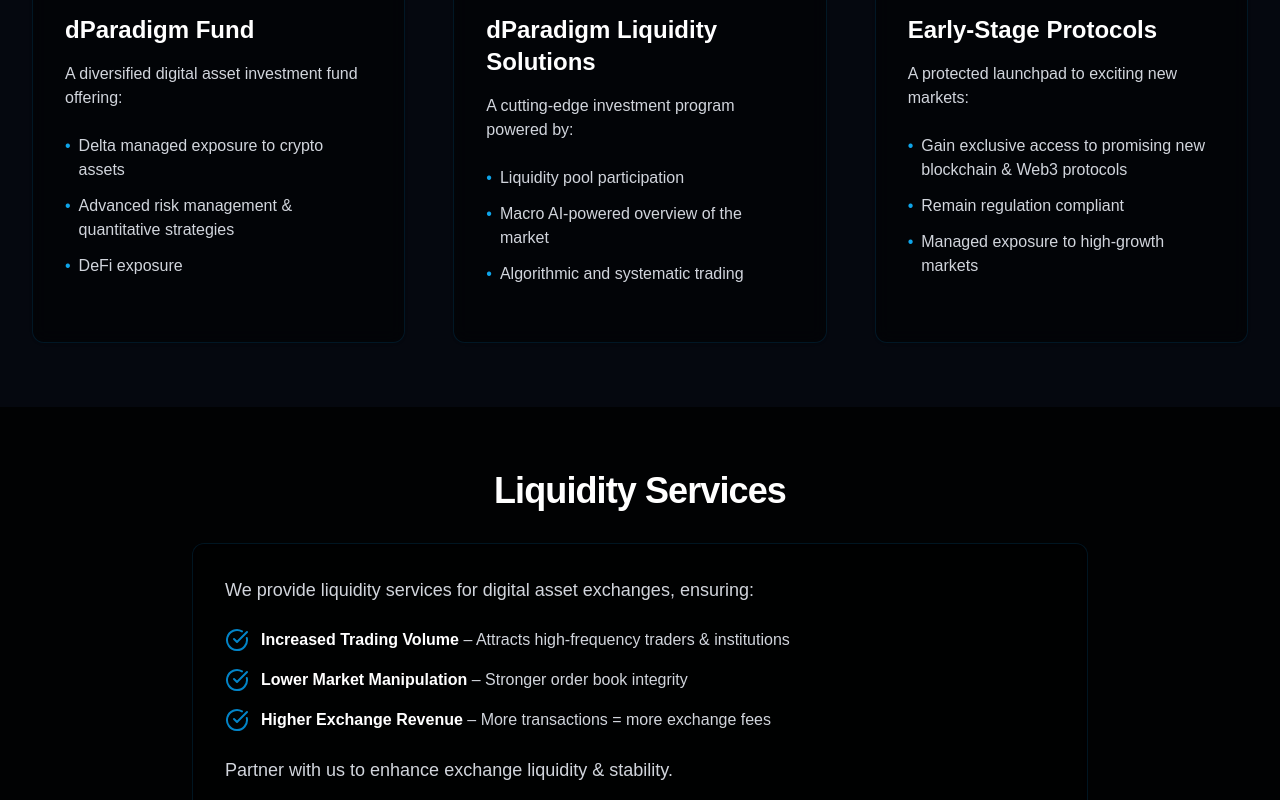
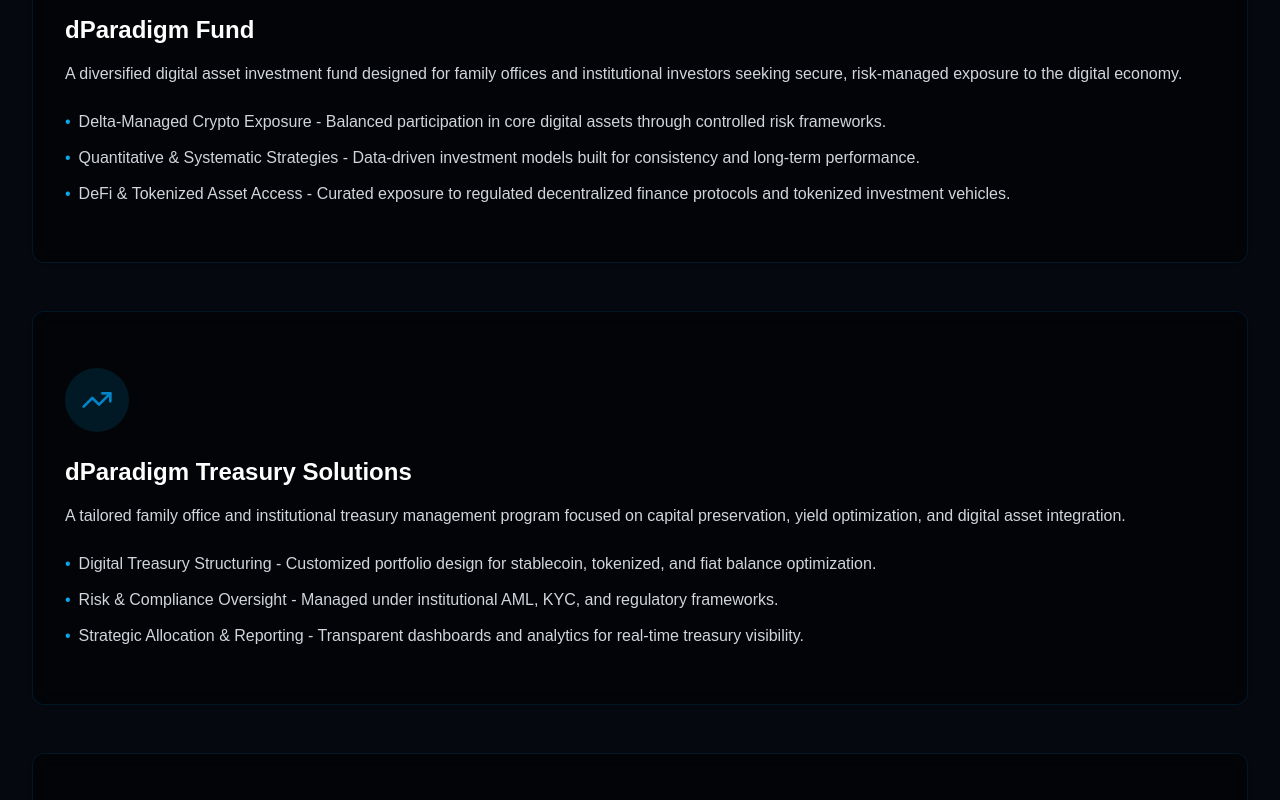
Before and after one commit to dParadigm-defi/dparadigm-landing, a Next.js app: page /products in a window 1280 px wide. Shown: the part 520-1320 px from the top of the page. Built offline with nearby package versions, Linux system fonts and the light colour scheme; a web font is replaced by a local one.

Commit message:
(feat) updates

```diff
--- a/app/mission/page.tsx
+++ b/app/mission/page.tsx
@@ -61,6 +61,9 @@ export default function Mission() {
                               <Building className="h-6 w-6 text-blue-500" />
                           </div>
                           <h3 className="mb-2 text-xl font-bold text-white">DeFi protocols & CeFi markets</h3>
+                          <p className="text-gray-400">
+                              Exposure to decentralized and centralized digital finance ecosystems through compliant, yield-enhancing and data-driven strategies.
+                          </p>
                       </CardContent>
                   </Card>
 
@@ -70,6 +73,9 @@ export default function Mission() {
                               <Coins className="h-6 w-6 text-blue-500" />
                           </div>
                           <h3 className="mb-2 text-xl font-bold text-white">Tokenized assets & digital asset portfolios</h3>
+                          <p className="text-gray-400">
+                              Structured investments in tokenized instruments and diversified digital asset portfolios designed for institutional-grade performance.
+                          </p>
                       </CardContent>
                   </Card>
 
@@ -79,8 +85,11 @@ export default function Mission() {
                               <TrendingUp className="h-6 w-6 text-blue-500" />
                           </div>
                           <h3 className="mb-2 text-xl font-bold text-white">
-                    Liquidity provision, treasury management, market arbitrage
+                              Treasury Management
                           </h3>
+                          <p className="text-gray-400">
+                              Active strategies focused on capital efficiency, cash flow optimization, and value creation.
+                          </p>
                       </CardContent>
                   </Card>
             </div>
--- a/app/products/page.tsx
+++ b/app/products/page.tsx
@@ -27,7 +27,7 @@ export default function Products() {
         <div className="container relative z-10 mx-auto px-4 py-24 sm:px-6 lg:px-8">
           <div className="mx-auto max-w-4xl text-center">
             <h1 className="bg-gradient-to-r from-blue-400 to-blue-600 bg-clip-text text-4xl font-extrabold tracking-tight text-transparent sm:text-5xl md:text-6xl">
-              Investment Products
+                Portfolio Solutions
             </h1>
           </div>
         </div>
@@ -36,7 +36,7 @@ export default function Products() {
       {/* Products Section */}
       <section className="py-16">
         <div className="container mx-auto px-4 sm:px-6 lg:px-8">
-          <div className="grid gap-12 md:grid-cols-3">
+          <div className="grid gap-12 md:grid-cols-1">
             {/* dParadigm Fund */}
             <Card className="border-blue-600/20 bg-black/50 backdrop-blur-sm">
               <CardContent className="p-8">
@@ -44,19 +44,19 @@ export default function Products() {
                   <BarChart3 className="h-8 w-8 text-blue-500" />
                 </div>
                 <h2 className="mb-4 text-2xl font-bold text-white">dParadigm Fund</h2>
-                <p className="mb-6 text-gray-300">A diversified digital asset investment fund offering:</p>
+                <p className="mb-6 text-gray-300">A diversified digital asset investment fund designed for family offices and institutional investors seeking secure, risk-managed exposure to the digital economy.</p>
                 <ul className="space-y-3 text-gray-300">
                   <li className="flex items-start">
                     <span className="mr-2 text-blue-400">•</span>
-                    Delta managed exposure to crypto assets
+                      Delta-Managed Crypto Exposure - Balanced participation in core digital assets through controlled risk frameworks.
                   </li>
                   <li className="flex items-start">
                     <span className="mr-2 text-blue-400">•</span>
-                    Advanced risk management & quantitative strategies
+                      Quantitative & Systematic Strategies - Data-driven investment models built for consistency and long-term performance.
                   </li>
                   <li className="flex items-start">
                     <span className="mr-2 text-blue-400">•</span>
-                    DeFi exposure
+                      DeFi & Tokenized Asset Access - Curated exposure to regulated decentralized finance protocols and tokenized investment vehicles.
                   </li>
                 </ul>
               </CardContent>
@@ -68,20 +68,20 @@ export default function Products() {
                 <div className="mb-6 flex h-16 w-16 items-center justify-center rounded-full bg-blue-600/20">
                   <TrendingUp className="h-8 w-8 text-blue-500" />
                 </div>
-                <h2 className="mb-4 text-2xl font-bold text-white">dParadigm Liquidity Solutions</h2>
-                <p className="mb-6 text-gray-300">A cutting-edge investment program powered by:</p>
+                <h2 className="mb-4 text-2xl font-bold text-white">dParadigm Treasury Solutions</h2>
+                <p className="mb-6 text-gray-300">A tailored family office and institutional treasury management program focused on capital preservation, yield optimization, and digital asset integration.</p>
                 <ul className="space-y-3 text-gray-300">
                   <li className="flex items-start">
                     <span className="mr-2 text-blue-400">•</span>
-                    Liquidity pool participation
+                      Digital Treasury Structuring - Customized portfolio design for stablecoin, tokenized, and fiat balance optimization.
                   </li>
                   <li className="flex items-start">
                     <span className="mr-2 text-blue-400">•</span>
-                    Macro AI-powered overview of the market
+                      Risk & Compliance Oversight - Managed under institutional AML, KYC, and regulatory frameworks.
                   </li>
                   <li className="flex items-start">
                     <span className="mr-2 text-blue-400">•</span>
-                    Algorithmic and systematic trading
+                      Strategic Allocation & Reporting - Transparent dashboards and analytics for real-time treasury visibility.
                   </li>
                 </ul>
               </CardContent>
@@ -93,68 +93,26 @@ export default function Products() {
                 <div className="mb-6 flex h-16 w-16 items-center justify-center rounded-full bg-blue-600/20">
                   <Rocket className="h-8 w-8 text-blue-500" />
                 </div>
-                <h2 className="mb-4 text-2xl font-bold text-white">Early-Stage Protocols</h2>
+                <h2 className="mb-4 text-2xl font-bold text-white">Early-Stage Protocols & Web3 Ventures</h2>
                 <p className="mb-6 text-gray-300">
-                  A protected launchpad to exciting new markets:
+                    A selective launchpad providing compliant, risk-adjusted access to high-potential blockchain and Web3 opportunities.
                 </p>
                 <ul className="space-y-3 text-gray-300">
                   <li className="flex items-start">
                     <span className="mr-2 text-blue-400">•</span>
-                    Gain exclusive access to promising new blockchain & Web3 protocols
+                      Curated Early-Stage Access - Participation in vetted, regulation-aligned digital projects.
                   </li>
                   <li className="flex items-start">
                     <span className="mr-2 text-blue-400">•</span>
-                    Remain regulation compliant
+                      Governance & Oversight - Institutional due diligence and structured exposure management.
                   </li>
                   <li className="flex items-start">
                     <span className="mr-2 text-blue-400">•</span>
-                    Managed exposure to high-growth markets
+                      Growth Alignment - Strategic partnerships and advisory support to enhance long-term protocol success.
                   </li>
                 </ul>
               </CardContent>
             </Card>
-          </div>
-        </div>
-      </section>
-
-      {/* Liquidity Services Section */}
-      <section className="bg-black/80 py-16">
-        <div className="container mx-auto px-4 sm:px-6 lg:px-8">
-          <div className="mx-auto max-w-4xl">
-            <h2 className="mb-8 text-center text-3xl font-bold tracking-tight text-white sm:text-4xl">
-              Liquidity Services
-            </h2>
-            <div className="rounded-xl border border-blue-600/20 bg-black/50 p-8 backdrop-blur-sm">
-              <p className="mb-6 text-lg text-gray-300">
-                We provide liquidity services for digital asset exchanges, ensuring:
-              </p>
-              <ul className="space-y-4">
-                <li className="flex items-start">
-                  <CheckCircle className="mr-3 h-6 w-6 flex-shrink-0 text-blue-500" />
-                  <span className="text-gray-300">
-                    <span className="font-semibold text-white">Increased Trading Volume</span> – Attracts high-frequency
-                    traders & institutions
-                  </span>
-                </li>
-                <li className="flex items-start">
-                  <CheckCircle className="mr-3 h-6 w-6 flex-shrink-0 text-blue-500" />
-                  <span className="text-gray-300">
-                    <span className="font-semibold text-white">Lower Market Manipulation</span> – Stronger order book
-                    integrity
-                  </span>
-                </li>
-                <li className="flex items-start">
-                  <CheckCircle className="mr-3 h-6 w-6 flex-shrink-0 text-blue-500" />
-                  <span className="text-gray-300">
-                    <span className="font-semibold text-white">Higher Exchange Revenue</span> – More transactions = more
-                    exchange fees
-                  </span>
-                </li>
-              </ul>
-              <p className="mt-6 text-lg text-gray-300">
-                Partner with us to enhance exchange liquidity & stability.
-              </p>
-            </div>
           </div>
         </div>
       </section>
```
Also changed, not shown: app/page.tsx (+23 -18 lines). Lines whose indentation alone changed are shown as unchanged.
